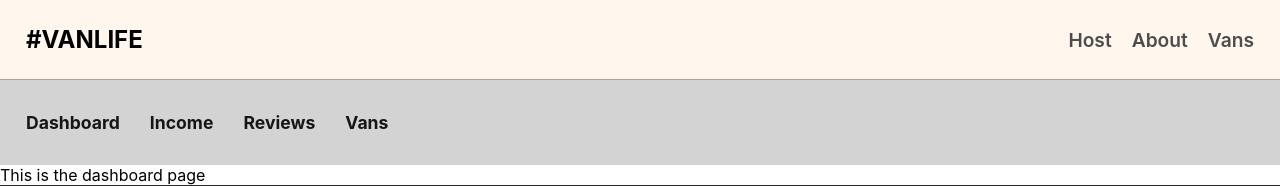
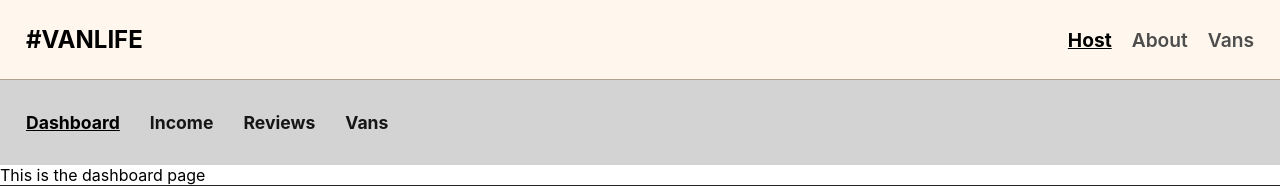
Before and after one commit to Bappaditya721135/VANLIFE, a React (Create React App) app: page /host in a window 1280 px wide. Shown: the top 186 px of the page. Built offline with nearby package versions, Linux system fonts and the light colour scheme; what miragejs would draw is missing.

Commit message:
Add NavLink insted of Link for route path

```diff
--- a/src/App.js
+++ b/src/App.js
@@ -25,17 +25,17 @@ function App() {
     <div className="main-container">
       <BrowserRouter>
         <Routes>
-          <Route element={<Nav />}>
-            <Route path="/" element={<Home />} />
-            <Route path="/host" element={<Host />}>
-              <Route path="/host" element={<Dashboard />} />
-              <Route path="/host/income" element={<Income />} />
-              <Route path="/host/reviews" element={<Reviews />} />
-              <Route path="/host/vans" element={<HostVans />} />
+          <Route path="/" element={<Nav />}>
+            <Route index element={<Home />} />
+            <Route path="host" element={<Host />}>
+              <Route index element={<Dashboard />} />
+              <Route path="income" element={<Income />} />
+              <Route path="reviews" element={<Reviews />} />
+              <Route path="vans" element={<HostVans />} />
             </Route>
-            <Route path="/about" element={<About />} />
-            <Route path="/vans" element={<Vans />} />
-            <Route path="/van/:id" element={<VanDetails />} />
+            <Route path="about" element={<About />} />
+            <Route path="vans" element={<Vans />} />
+            <Route path="van/:id" element={<VanDetails />} />
           </Route>
         </Routes>
       </BrowserRouter>
--- a/src/components/header/nav.js
+++ b/src/components/header/nav.js
@@ -1,23 +1,32 @@
-import { Link, Outlet } from "react-router-dom";
+import { NavLink, Outlet } from "react-router-dom";
 
 // style sheet
 import "./nav.styles.scss";
 
 export default function Nav() {
+
     return(<>
         <nav className="nav-bar">
         <h2>
-            <Link to="/">#VANLIFE</Link>
+            <NavLink to="/"
+            className={({isActive}) => isActive ? "is-active" : ""}
+            >#VANLIFE</NavLink>
           </h2>
         <ul>
           <li>
-            <Link to="/host">Host</Link>
+            <NavLink to="/host"
+            className={({isActive}) => isActive ? "is-active" : ""}
+            >Host</NavLink>
           </li>
           <li>
-            <Link to="/about">About</Link>
+            <NavLink to="/about"
+            className={({isActive}) => isActive ? "is-active" : ""}
+            >About</NavLink>
           </li>
           <li>
-            <Link to="/vans">Vans</Link>
+            <NavLink to="/vans"
+            className={({isActive}) => isActive ? "is-active" : ""}
+            >Vans</NavLink>
           </li>
         </ul>
       </nav>
--- a/src/components/header/nav.styles.scss
+++ b/src/components/header/nav.styles.scss
@@ -38,3 +38,9 @@
       }
     }
   }
+
+  .is-active {
+    text-decoration: underline !important;
+    font-weight: 700;
+    color: black !important;
+  }
--- a/src/components/host/host.jsx
+++ b/src/components/host/host.jsx
@@ -1,4 +1,4 @@
-import { Outlet, Link } from "react-router-dom";
+import { Outlet, NavLink } from "react-router-dom";
 
 // style sheet
 import "./host.styles.scss";
@@ -8,16 +8,24 @@ export default function Host() {
         <div className="host-page">
         <ul className="host-nested-links">
             <li>
-                <Link to="/host">Dashboard</Link>
+                <NavLink to="/host"
+                className={({isActive}) => isActive ? "is-active" : ""}
+                >Dashboard</NavLink>
             </li>
             <li>
-                <Link to="/host/income">Income</Link>
+                <NavLink to="/host/income"
+                className={({isActive}) => isActive ? "is-active" : ""}
+                >Income</NavLink>
             </li>
             <li>
-                <Link to="/host/reviews">Reviews</Link>
+                <NavLink to="/host/reviews"
+                className={({isActive}) => isActive ? "is-active" : ""}
+                >Reviews</NavLink>
             </li>
             <li>
-                <Link to="/host/vans">Vans</Link>
+                <NavLink to="/host/vans"
+                className={({isActive}) => isActive ? "is-active" : ""}
+                >Vans</NavLink>
             </li>
         </ul>
         <Outlet />
--- a/src/components/host/host.styles.scss
+++ b/src/components/host/host.styles.scss
@@ -12,5 +12,8 @@
                 text-decoration: none;
                 color: #161616;
             }
+            a:hover {
+                text-decoration: underline;
+            }
         }
     }
```
